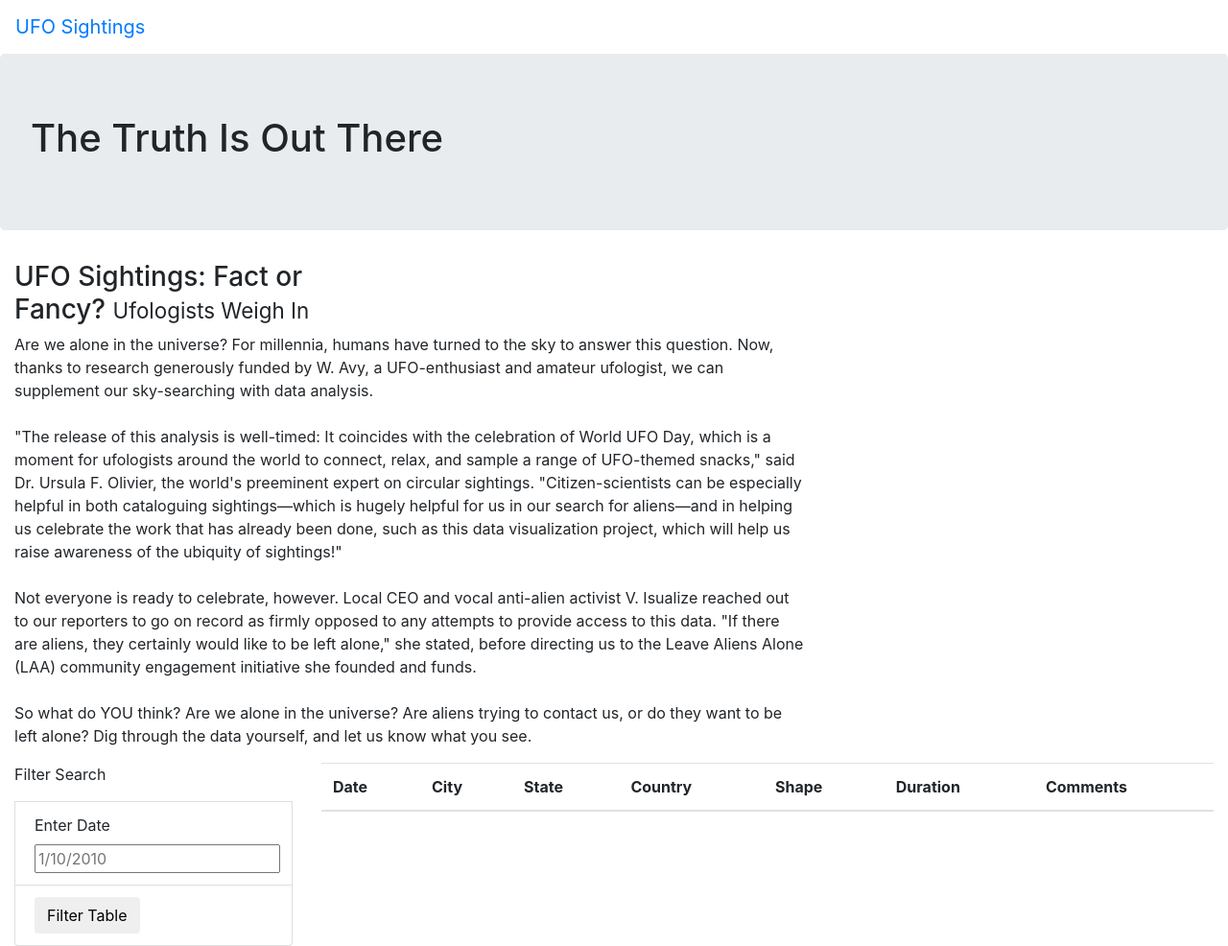
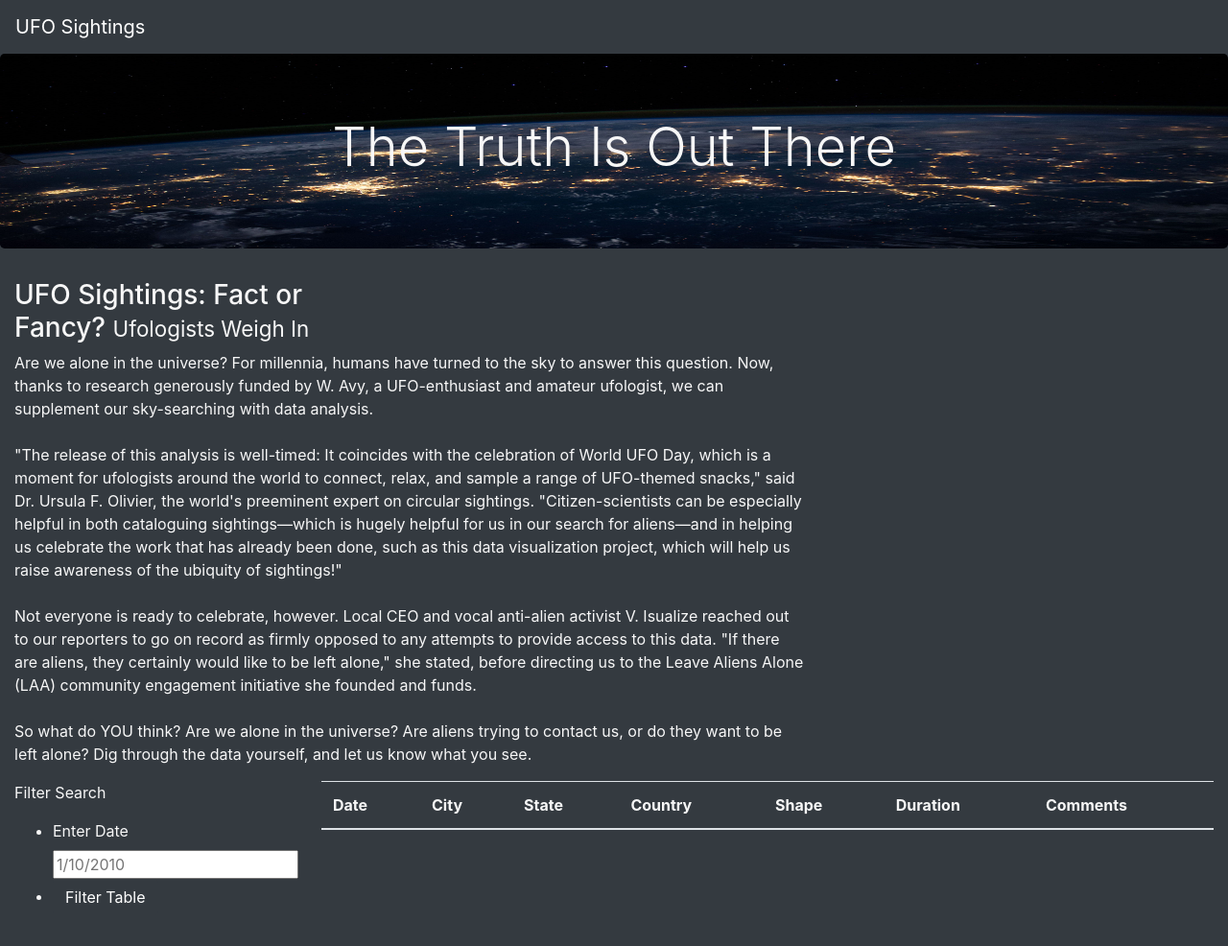
Before and after one commit to mavalenz/UFOs, a plain HTML site: page index.html in a window 1280 px wide. Shown: the whole page at 96% size. Drawn offline with nearby package versions, Linux system fonts and the light colour scheme.

Commit message:
adding updated index html files and static materials

```diff
--- a/index.html
+++ b/index.html
@@ -13,14 +13,14 @@
   />
 <link rel="stylesheet" href="static/css/style.css">
 </head>
-<body>
+<body class="bg-dark">
     <div class="wrapper">
-        <nav class="navbar navbar-expand-lg">
+        <nav class="navbar navbar-dark bg-dark navbar-expand-lg">
             <a class="navbar-brand" href="index.html">UFO Sightings</a>
         </nav>
     </div>
     <div class="jumbotron">
-        <h1>The Truth Is Out There</h1>
+        <h1 class="display-4">The Truth Is Out There</h1>
     </div>
     <div class="container-fluid">
         <div class="row">
@@ -37,18 +37,20 @@
     <div class="container-fluid">
         <div class="row">
           <div class="col-md-3">
-            <form>
+            <form class="bg-dark">
                 <p>Filter Search</p>
-              </form>
-            <ul class="list-group">
-            </ul>
-            <li class="list-group-item">
-                <label for="date">Enter Date</label>
-                <input type="text" placeholder="1/10/2010" id="datetime" />
-            </li>
-            <li class="list-group-item">
-                <button id="filter-btn" type="button" class="btn btn-default">Filter Table</button>
-            </li>
+                <ul class="bg-dark">
+                    <li class="bg-dark">
+                        <label for="date">Enter Date</label>
+                        <input type="text" placeholder="1/10/2010" id="datetime" />
+                    </li>
+                    <li class="bg-dark">
+                        <button id="filter-btn" type="button" class="btn btn-dark">
+                            Filter Table
+                        </button>
+                    </li>
+                </ul>
+            </form>
           </div>
           <div class="col-md-9">
             <table class="table table-striped">
@@ -68,5 +70,8 @@
           </div>
         </div>
     </div>
+    <script src="https://cdnjs.cloudflare.com/ajax/libs/d3/4.11.0/d3.js"></script>
+    <script src="static/js/data.js"></script>
+    <script src="static/js/app.js"></script>
 </body>
 </html>
--- a/static/css/style.css
+++ b/static/css/style.css
@@ -0,0 +1,10 @@
+body {
+
+    color: #f7f7f7;
+}
+
+.jumbotron {
+    background-image: url("../images/nasa.jpg");
+    background-size: 100% 100%;
+    text-align: center;
+}
--- a/static/js/app.js
+++ b/static/js/app.js
@@ -1,25 +1,5 @@
 // Import the data from data.js
 const tableData = data;
-
-// Reference the HTML table using d3
-var tbody = d3.select("tbody") // tells javascript to look for the <tbody> tags in the HTML
-
-// Simple JavaScript console.log statement
-function printHello() {
-    console.log("Hello there!");
-}
-
-// Converted to an arrow function
-addition = (a, b) => a + b;
-
-// Original doubleAddition function
-function doubleAddition(c, d) {
-    var total = addition(C, d) * 2;
-    return total;
-}
-
-// Convert doubleAddition function into arrow function
-doubleAddition = (c, d) => addition(c, d) * 2;
 
 function buildTable(data) {
     // First, clear out any existing data
@@ -55,10 +35,10 @@ function handleClick() {
     // Rebuild the table using the filtered data.
     // @NOTE: If no date was entered, then filteredData will just be the original tableData.
     buildTable(filteredData);
+}
 
     // Attach an event to listen for the form button.
     d3.select("#filter-btn").on("click", handleClick);
 
     // Build the table when the page loads.
     buildTable(tableData);
-};
```
Also changed, not shown: static/images/nasa.jpg (added).
